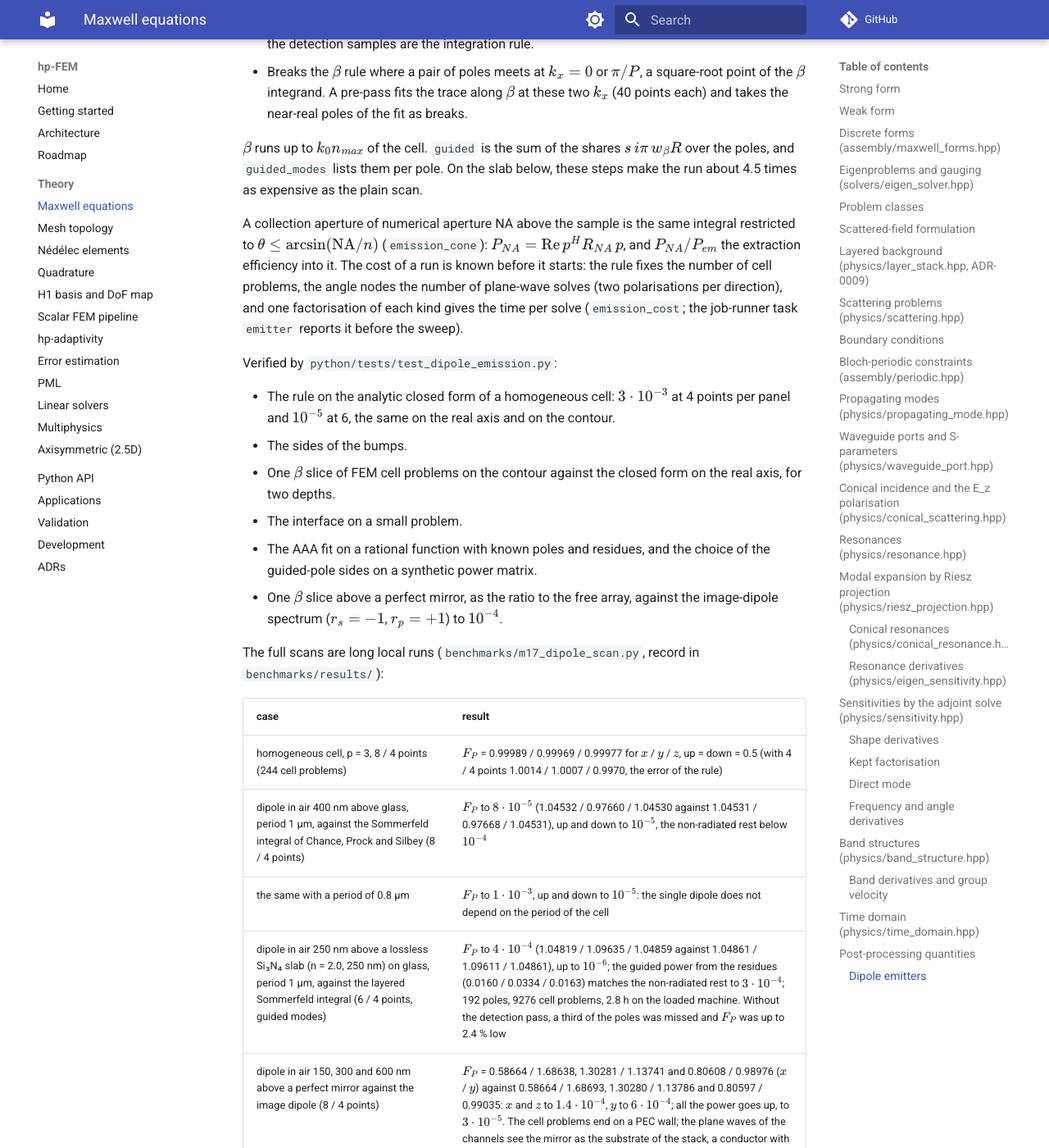
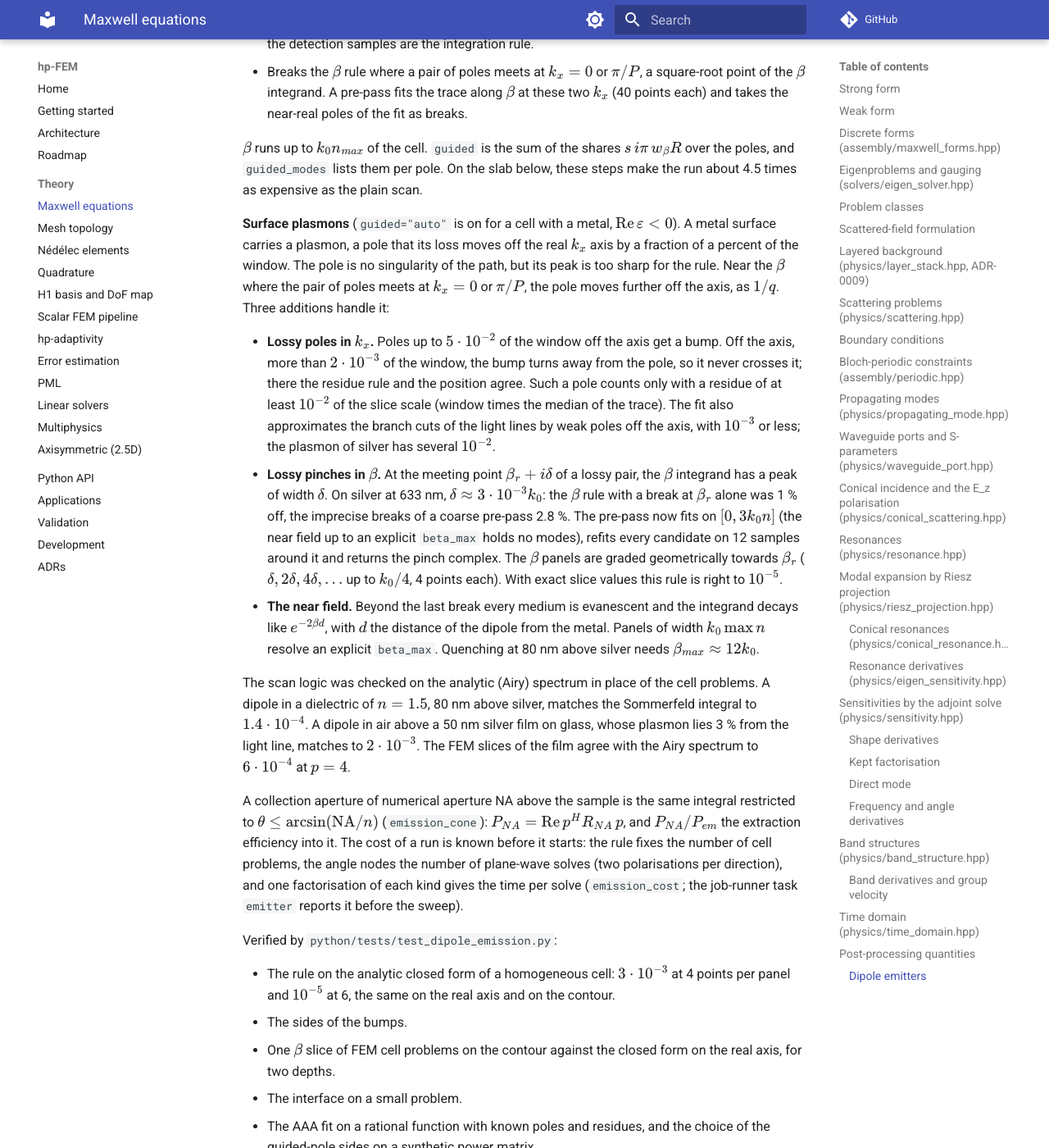
Before and after one commit to PhotonPower/hp-FEM, an MkDocs documentation site: the page built from docs/theory/maxwell.md, in a window 1280 px wide and 1400 px high, scrolled down 35567 px. Shown: the whole window at 82% size. Built offline with MkDocs 1.6.1 and Material for MkDocs 9.7.7, drawn with Linux system fonts in a browser that asks for light colours; comment, search, counter and statistics services are not loaded; some of the changed text lies outside the part shown.

Commit message:
docs: surface plasmons in the single-dipole scan (maxwell.md, ADR-0013 §4a, python.md)
Co-Authored-By: Claude Opus 5.5 <noreply@anthropic.com>

```diff
--- a/docs/theory/maxwell.md
+++ b/docs/theory/maxwell.md
@@ -1606,6 +1606,37 @@ $\beta$ runs up to $k_0 n_{max}$ of the cell. `guided` is the sum of the shares
 $s\,i\pi\,w_\beta R$ over the poles, and `guided_modes` lists them per pole. On the slab below,
 these steps make the run about 4.5 times as expensive as the plain scan.
 
+**Surface plasmons** (`guided="auto"` is on for a cell with a metal, $\mathrm{Re}\,\varepsilon < 0$).
+A metal surface carries a plasmon, a pole that its loss moves off the real $k_x$ axis by a
+fraction of a percent of the window. The pole is no singularity of the path, but its peak is too
+sharp for the rule. Near the $\beta$ where the pair of poles meets at $k_x = 0$ or $\pi/P$, the
+pole moves further off the axis, as $1/q$. Three additions handle it:
+
+- **Lossy poles in $k_x$.** Poles up to $5\cdot10^{-2}$ of the window off the axis get a
+  bump. Off the axis, more than $2\cdot10^{-3}$ of the window, the bump turns away from the
+  pole, so it never crosses it; there the residue rule and the position agree. Such a pole
+  counts only with a residue of at least $10^{-2}$ of the slice scale (window times the median
+  of the trace). The fit also approximates the branch cuts of the light lines by weak poles off
+  the axis, with $10^{-3}$ or less; the plasmon of silver has several $10^{-2}$.
+- **Lossy pinches in $\beta$.** At the meeting point $\beta_r + i\delta$ of a lossy pair, the
+  $\beta$ integrand has a peak of width $\delta$. On silver at 633 nm, $\delta \approx
+  3\cdot10^{-3}k_0$: the $\beta$ rule with a break at $\beta_r$ alone was 1 % off, the
+  imprecise breaks of a coarse pre-pass 2.8 %. The pre-pass now fits on $[0, 3k_0n]$ (the
+  near field up to an explicit `beta_max` holds no modes), refits every candidate on 12
+  samples around it and returns the pinch complex. The $\beta$ panels are graded geometrically
+  towards $\beta_r$ ($\delta, 2\delta, 4\delta, \ldots$ up to $k_0/4$, 4 points each). With
+  exact slice values this rule is right to $10^{-5}$.
+- **The near field.** Beyond the last break every medium is evanescent and the integrand decays
+  like $e^{-2\beta d}$, with $d$ the distance of the dipole from the metal. Panels of width
+  $k_0 \max n$ resolve an explicit `beta_max`. Quenching at 80 nm above silver needs
+  $\beta_{max} \approx 12k_0$.
+
+The scan logic was checked on the analytic (Airy) spectrum in place of the cell problems. A
+dipole in a dielectric of $n = 1.5$, 80 nm above silver, matches the Sommerfeld integral to
+$1.4\cdot10^{-4}$. A dipole in air above a 50 nm silver film on glass, whose plasmon lies 3 %
+from the light line, matches to $2\cdot10^{-3}$. The FEM slices of the film agree with the Airy
+spectrum to $6\cdot10^{-4}$ at $p = 4$.
+
 A collection aperture of numerical aperture NA above the sample is the same integral restricted
 to $\theta \le \arcsin(\mathrm{NA}/n)$ (`emission_cone`): $P_{NA} = \mathrm{Re}\,p^H R_{NA}\,p$,
 and $P_{NA}/P_{em}$ the extraction efficiency into it. The cost of a run is known before it
@@ -1625,6 +1656,9 @@ Verified by `python/tests/test_dipole_emission.py`:
   guided-pole sides on a synthetic power matrix.
 - One $\beta$ slice above a perfect mirror, as the ratio to the free array, against the
   image-dipole spectrum ($r_s = -1$, $r_p = +1$) to $10^{-4}$.
+- The graded $\beta$ panels on a Lorentzian of width $3\cdot10^{-3}k$ ($4\cdot10^{-5}$;
+  32 % with a break alone), the bumps of lossy poles away from them and the dropped weak
+  ones, and the complex pinch from the pre-pass ($10^{-6}k_0$).
 
 The full scans are long local runs (`benchmarks/m17_dipole_scan.py`, record in
 `benchmarks/results/`):
```
Also changed, not shown: docs/adr/0013-dipole-emitters-in-periodic-structures.md (+9 -0 lines), docs/python.md (+6 -4 lines).
